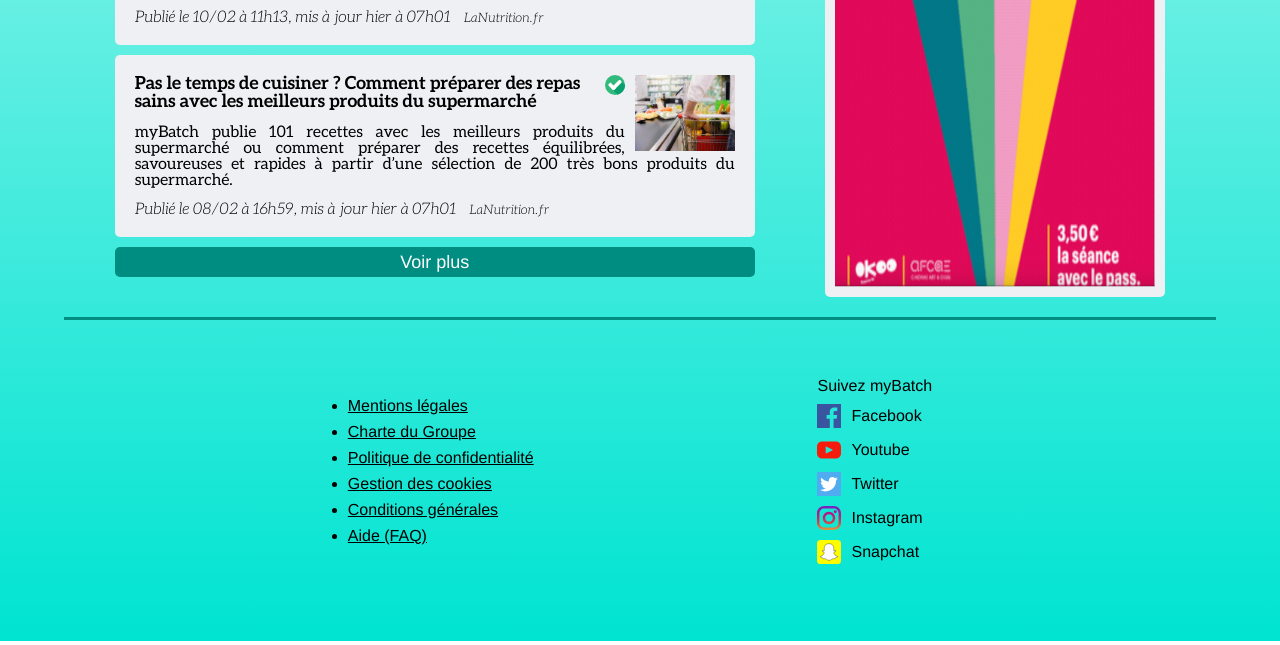
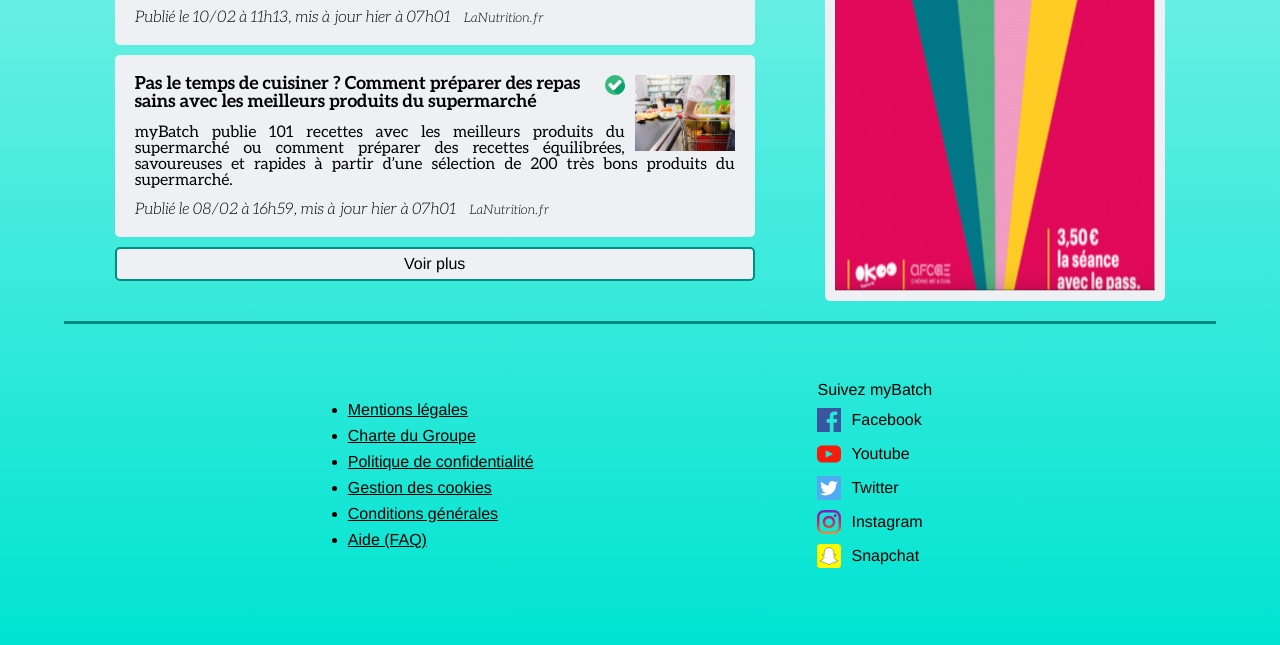
Before and after one commit to ThomasGrav/test-pmd, a plain HTML site: page index.html in a window 1280 px wide. Shown: the part 1044-1689 px from the top of the page. Drawn offline with Linux system fonts and the light colour scheme; files whose address does not match are found by name.

Commit message:
version 16

```diff
--- a/assets/styles/style.css
+++ b/assets/styles/style.css
@@ -245,11 +245,12 @@ main h1 {
     align-items: center;
     width: 100%;
     height: 30px;
-    background-color: #008d81;
-    color: white;
+    background-color: #eff0f3;
+    color: black;
     font-family: Helvetica, sans-serif;
     border-radius: 5px;
-    font-size: large;
+    font-size: medium;
+    border: 2px solid #008d81;
 }
 
 .article_img {
```
